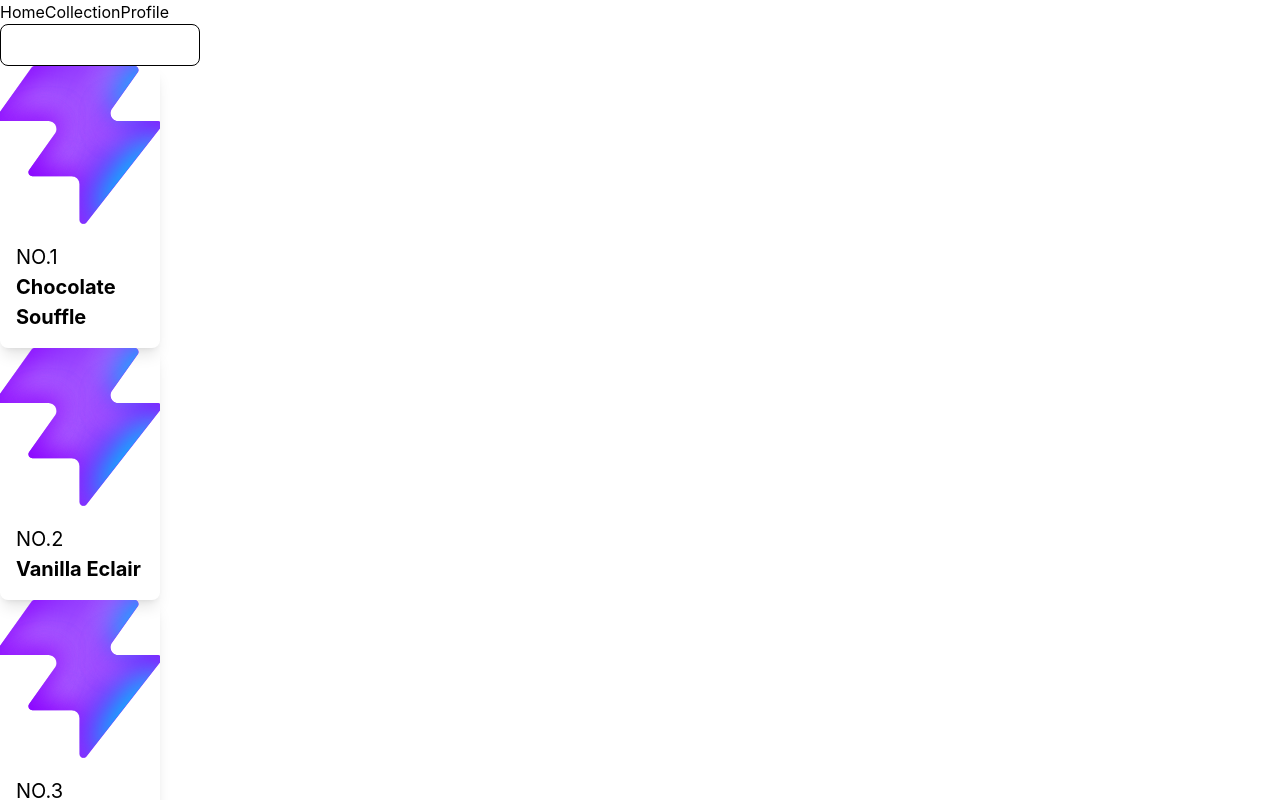
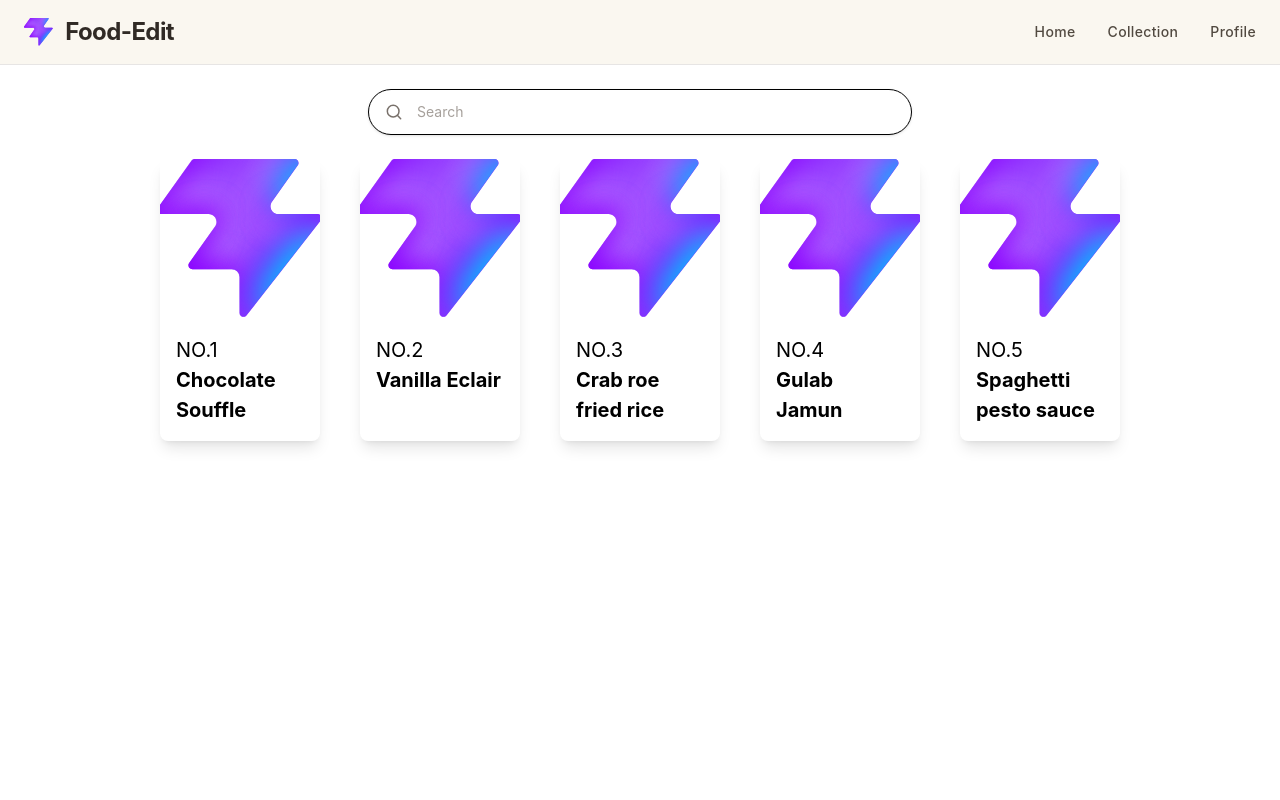
Before and after one commit to PPB999/Food-recipe-Personal-editor, a React (Vite) app: page / in a window 1280 px wide. Shown: the top 800 px of the page. Built offline with nearby package versions, Linux system fonts and the light colour scheme.

Commit message:
add recipeCardSearch

```diff
--- a/src/App.tsx
+++ b/src/App.tsx
@@ -7,6 +7,7 @@ import CreateRecipe from "./pages/createRecipe/createRecipePage";
 import CollectionRecipe from "./pages/collectionRecipe/collectionRecipePage";
 import EditRecipe from "./pages/editRecipe/editRecipePage";
 import MainLayout from "./components/layout/MainLayout";
+import RecipeForm from "./pages/recipeFormPage/recipeFormPage";
 
 function App() {
   const router = createBrowserRouter([
@@ -31,6 +32,10 @@ function App() {
           element: <CreateRecipe />,
         },
         {
+          path: "profile/recipeForm",
+          element: <RecipeForm />,
+        },
+        {
           path: "profile/collectionPage",
           element: <Collection />,
         },
--- a/src/components/layout/navBar.tsx
+++ b/src/components/layout/navBar.tsx
@@ -3,9 +3,37 @@ import { Link } from "react-router-dom";
 const NavBar = () => {
   return (
     <>
-      <Link to="/">Home</Link>
-      <Link to="/profile/collectionPage">Collection</Link>
-      <Link to="/profile">Profile</Link>
+      <nav className="bg-[#FAF7F0] w-full border-b border-stone-200">
+        <div className="max-w-screen-xl flex items-center justify-between mx-auto px-6 py-4">
+          <Link to="/" className="flex items-center shrink-0 gap-3">
+            <img src="/favicon.svg" className="h-7" alt="Logo" />
+            <span className="text-2xl font-bold tracking-tight text-[#302A25]">
+              Food-Edit
+            </span>
+          </Link>
+
+          <ul className="flex items-center gap-8 text-sm font-medium tracking-wide">
+            <Link
+              to="/"
+              className="text-[#514940] transition-colors duration-200 hover:text-[#B85C38]"
+            >
+              Home
+            </Link>
+            <Link
+              to="/profile/collectionPage"
+              className="text-[#514940] transition-colors duration-200 hover:text-[#B85C38]"
+            >
+              Collection
+            </Link>
+            <Link
+              to="/profile"
+              className="text-[#514940] transition-colors duration-200 hover:text-[#B85C38]"
+            >
+              Profile
+            </Link>
+          </ul>
+        </div>
+      </nav>
     </>
   );
 };
--- /dev/null
+++ b/src/components/recipeSearch/RecipeCardSearch.tsx
@@ -0,0 +1,36 @@
+import type { Recipe } from "../../types/recipes";
+
+interface RecipeCardSearchProps {
+  recipe: Recipe;
+}
+
+const RecipeCardSearch = ({ recipe }: RecipeCardSearchProps) => {
+  return (
+    <div className="w-full overflow-hidden flex cursor-pointer items-center gap-3 rounded-xl px-3 py-2 transition-colors duration-200 hover:bg-[#F8F3EB]">
+      <img
+        className="w-10 h-10 object-cover rounded-lg border border-stone-200"
+        src={recipe.image}
+        alt={recipe.name}
+      />
+
+      <div className="min-w-0 flex-1">
+        <p className="text-xs text-stone-400">NO.{recipe.ID}</p>
+        <h1 className="truncate font-semibold text-sm text-[#302A25]">
+          {recipe.name}
+        </h1>
+      </div>
+      <svg
+        className="h-4 w-4 shrink-0 text-stone-400"
+        xmlns="http://www.w3.org/2000/svg"
+        fill="none"
+        viewBox="0 0 24 24"
+        stroke="currentColor"
+        strokeWidth={1.8}
+      >
+        <path strokeLinecap="round" strokeLinejoin="round" d="m9 18 6-6-6-6" />
+      </svg>
+    </div>
+  );
+};
+
+export default RecipeCardSearch;
--- a/src/components/search/searchForm.tsx
+++ b/src/components/search/searchForm.tsx
@@ -8,11 +8,24 @@ const SearchForm = (props: SearchFormProps) => {
     props.setRecipeSearch(e.target.value);
   };
   return (
-    <div>
+    <div className="relative w-full">
+      <svg
+        className="pointer-events-none absolute left-4 top-1/2 h-5 w-5 -translate-y-1/2 text-stone-500"
+        xmlns="http://www.w3.org/2000/svg"
+        fill="none"
+        viewBox="0 0 24 24"
+        stroke="currentColor"
+        strokeWidth={1.8}
+      >
+        <circle cx="11" cy="11" r="7" />
+        <path strokeLinecap="round" d="m16 16 4 4" />
+      </svg>
+
       <input
+        placeholder="Search"
         value={props.recipeSearch}
         onChange={handleOnChange}
-        className="p-2.5  border border-black  text-sm rounded-lg focus:ring-[#375EAA] block w-50"
+        className="bg-white pl-12 py-3 pr-5 border border-black text-sm text-stone-800 rounded-full focus:border-[#B85C38] focus:ring-[#B85C38]/20 w-full focus:ring-2 shadow-sm outline-none transition-all duration-200 placeholder:text-stone-400 hover:border-stone-400 block"
       />
     </div>
   );
--- a/src/pages/home/homePages.tsx
+++ b/src/pages/home/homePages.tsx
@@ -1,4 +1,5 @@
 import RecipeCard from "../../components/recipe/RecipeCard";
+import RecipeCardSearch from "../../components/recipeSearch/RecipeCardSearch";
 import type { Recipe } from "../../types/recipes";
 import SearchForm from "../../components/search/SearchForm";
 import { useState } from "react";
@@ -16,22 +17,33 @@ const Home = () => {
 
   const filterRecipe = recipes.filter((recipeName) => {
     return recipeName.name.toLowerCase().includes(recipeSearch.toLowerCase());
-    console.log(recipeSearch);
   });
 
   return (
     <>
+      <div className="relative mx-auto w-full max-w-xl px-4 py-6">
         <SearchForm
           recipeSearch={recipeSearch}
           setRecipeSearch={setRecipeSearch}
         />
+        {recipeSearch.trim() !== "" && (
+          <div className="absolute left-4 right-4 mt-3 overflow-hidden rounded-2xl border border-stone-200 bg-white p-2 shadow-lg shadow-stone-900/5">
+            <p className="px-3 py-2 text-xs font-semibold tracking-wider text-stone-400">
+              SEARCH RESULTS
+            </p>
+
             {filterRecipe.length > 0 ? (
               filterRecipe.map((recipeName) => (
-          <RecipeCard key={recipeName.ID} recipe={recipeName} />
+                <RecipeCardSearch key={recipeName.ID} recipe={recipeName} />
               ))
             ) : (
-        <li>Data not Found</li>
+              <p className="px-3 py-5 text-center text-sm text-stone-500">
+                No recipe found. Try again.
+              </p>
             )}
+          </div>
+        )}
+      </div>
       <div className="w-full flex flex-row flex-wrap gap-10 justify-center">
         {recipes.map((recipe) => (
           <RecipeCard key={recipe.ID} recipe={recipe} />
--- /dev/null
+++ b/src/pages/recipeFormPage/recipeFormPage.tsx
@@ -0,0 +1,5 @@
+const RecipeForm = () => {
+  return <div>RecipeForm</div>;
+};
+
+export default RecipeForm;
```
Also changed, not shown: src/types/recipes.ts (+8 -0 lines). Lines whose indentation alone changed are shown as unchanged.
